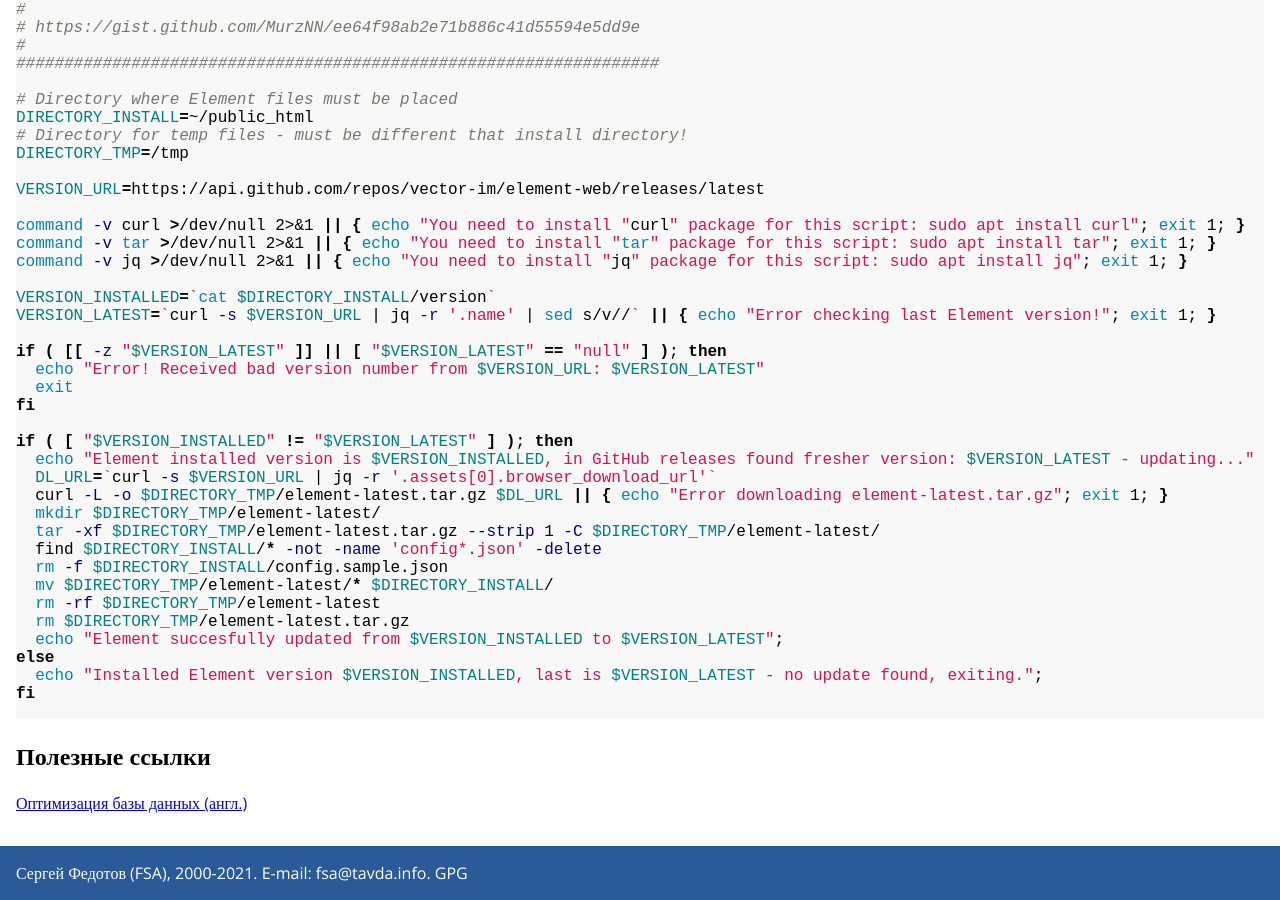
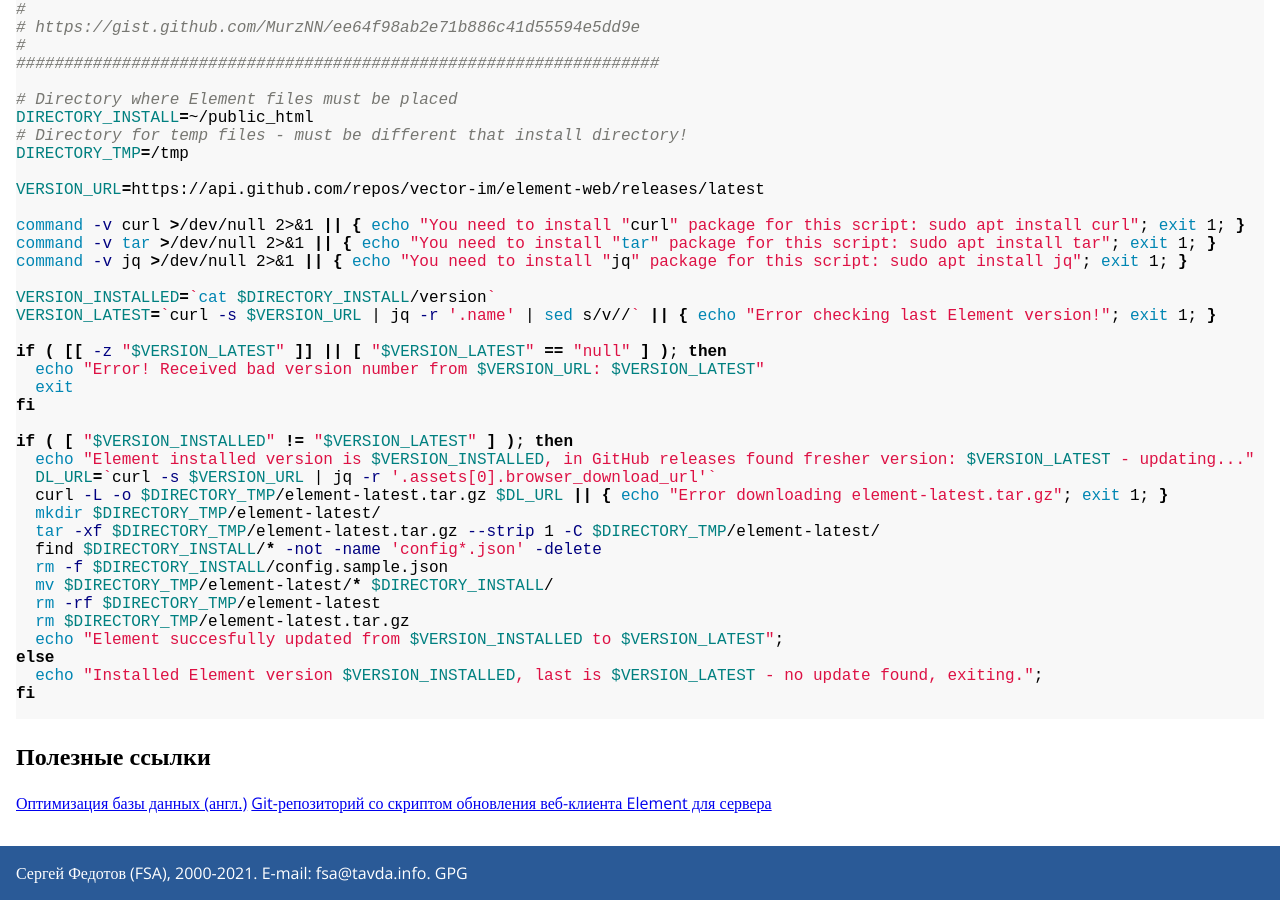
Before and after one commit to fsa/site, a Jekyll site: the page built from _posts/2020-03-31-matrix.md, in a window 1280 px wide and 900 px high, scrolled down 3847 px. Built offline with Jekyll 4.4.1, drawn with Linux system fonts in a browser that asks for light colours.

Commit message:
Update 2020-03-31-matrix.md

```diff
--- a/_posts/2020-03-31-matrix.md
+++ b/_posts/2020-03-31-matrix.md
@@ -201,3 +201,4 @@ fi
 
 ## Полезные ссылки
 [Оптимизация базы данных (англ.)](https://levans.fr/shrink-synapse-database.html)
+[Git-репозиторий со скриптом обновления веб-клиента Element для сервера](https://github.com/MurzNN/element-web-update)
```
